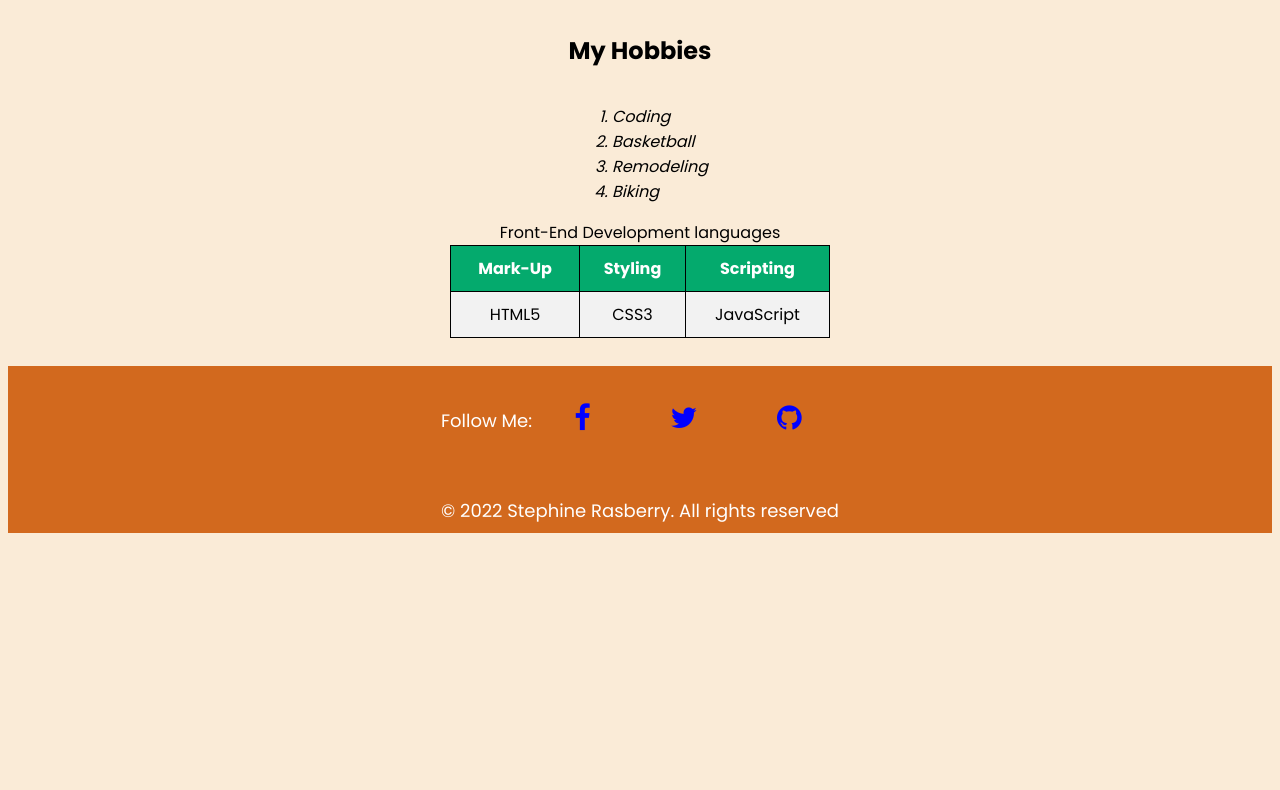
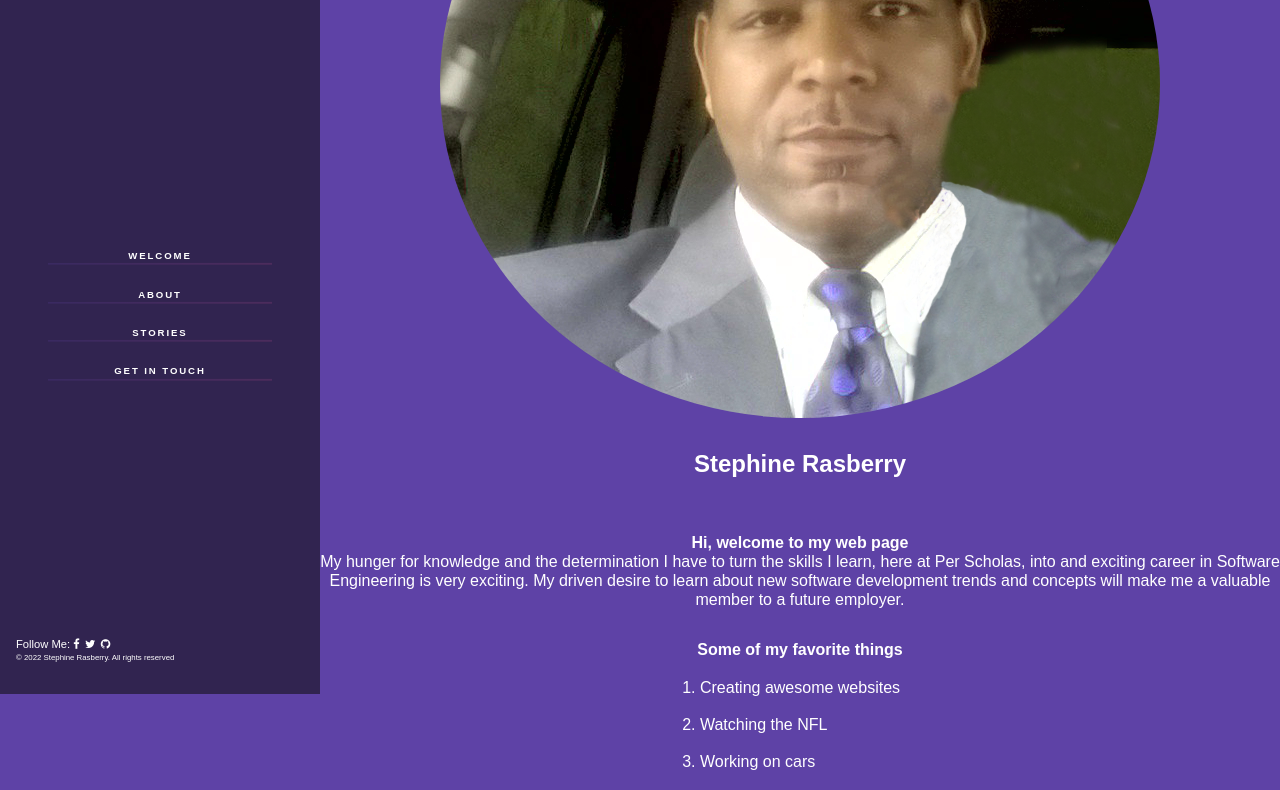
Before and after one commit to Razz67/Razz67.github.io, a plain HTML site: page stories.html in a window 1280 px wide. Shown: the part 106-896 px from the top of the page. Before the commit the page ends 800 px from the top, so only its background shows below. Drawn offline with Linux system fonts and the light colour scheme.

Commit message:
Refactor code

```diff
--- a/css/footer.css
+++ /dev/null
@@ -1,17 +0,0 @@
-footer {
-    background-color: chocolate;
-    color: #fff;
-    text-align: center;
-    margin-top: 1.8em;
-}
-
-footer p {
-    padding-bottom: 0.5em;
-}
-
-.fa {
-    padding: 1.3em;
-    font-size: 1.6em;
-    text-align: center;
-    text-decoration: none;
-}
--- a/css/header.css
+++ /dev/null
@@ -1,37 +0,0 @@
-header {
-    display: -webkit-flex;
-    display: -ms-flexbox;
-    display: flex;
-    justify-content: space-around;
-
-}
-
-header img {
-    width: 100%;
-    border-radius: 50%;
-
-}
-
-.nav-bar ul {
-    display: flex;
-    list-style-type: none;
-    padding: 0;
-    overflow: hidden;
-}
-
-.nav-bar ul li {
-    font-size: 1.4em;
-    padding: 1em;
-}
-
-.nav-bar a:link {
-    color: blue;
-}
-
-.nav-bar a:visited {
-    color: #04aa6d;
-}
-
-.nav-bar a:hover {
-    color: rgb(248, 98, 98);
-}
--- a/css/homePage.css
+++ /dev/null
@@ -1,10 +0,0 @@
-.main {
-    display: flex;
-    flex-wrap: wrap;
-    flex-direction: column;
-    align-items: center;
-}
-
-.main li {
-    font-style: italic;
-}
--- a/css/stories.css
+++ /dev/null
@@ -1,96 +0,0 @@
-@import url('https://fonts.googleapis.com/css2?family=Poppins:wght@400;500;700;800;900&display=swap');
-@import url(header.css);
-@import url(footer.css);
-
-a {
-    text-decoration: none;
-}
-
-a:link {
-    color: blue;
-}
-
-a:visited {
-    color: #04aa6d;
-}
-
-a:hover {
-    color: aqua;
-}
-
-nav li {
-    list-style: none;
-}
-
-body {
-    font-family: 'Poppins', sans-serif;
-    background-color: antiquewhite;
-}
-
-h2 {
-    text-decoration: underline;
-}
-
-
-
-li {
-    font-style: italic;
-}
-
-a {
-    color: purple;
-}
-
-
-
-header {
-    display: -webkit-flex;
-    display: -ms-flexbox;
-    display: flex;
-    align-items: center;
-    width: 100%;
-}
-
-header img {
-    max-width: 25%;
-    min-width: 15%;
-    border-radius: 50%;
-
-}
-
-header nav li {
-    display: flex;
-}
-
-
-#table {
-    width: 30%;
-    border-collapse: collapse;
-}
-
-#table th {
-    border-color: #000;
-    color: #fff;
-    background-color: #04aa6d;
-    height: 15px;
-}
-
-#table,
-th,
-td {
-    border: 1px solid;
-    text-align: center;
-}
-
-#table th,
-td {
-    padding: 10px;
-}
-
-#table tr:nth-child(even) {
-    background-color: #f2f2f2;
-}
-
-#table tr:hover {
-    background-color: #ddd;
-}
--- a/css/style.css
+++ /dev/null
@@ -1,19 +0,0 @@
-@import url('https://fonts.googleapis.com/css2?family=Poppins:wght@400;500;700;800;900&display=swap');
-@import url(header.css);
-@import url(homePage.css);
-@import url(stories.css);
-@import url(footer.css);
-
-body {
-    font-family: 'Poppins', sans-serif;
-    background-color: antiquewhite;
-}
-
-
-h2 {
-    text-decoration: underline;
-}
-
-p {
-    font-size: 18px;
-}
--- a/stories.html
+++ b/stories.html
@@ -1,54 +1,23 @@
+<!DOCTYPE html>
 <html lang="en">
 	<head>
 		<meta charset="UTF-8" />
 		<meta http-equiv="X-UA-Compatible" content="IE=edge" />
 		<meta name="viewport" content="width=device-width, initial-scale=1.0" />
-		<title>Stories</title>
-		<link
-			rel="stylesheet"
-			href="https://cdnjs.cloudflare.com/ajax/libs/font-awesome/4.7.0/css/font-awesome.min.css"
-		/>
-
-		<link rel="stylesheet" href="css/style.css" />
+        <link rel="stylesheet" href="https://cdnjs.cloudflare.com/ajax/libs/font-awesome/4.7.0/css/font-awesome.min.css">
+		<link rel="stylesheet" href="styles.css" />
+		<title>Document</title>
 	</head>
 	<body>
-		<div class="container">
-			<header>
-				<img src="images/Selfie3.png" alt="Image of me" />
-				<nav class="nav-bar">
+			<aside class="sidebar">
+				<nav class="nav">
 					<ul>
-						<li><a href="index.html">Home</a></li>
-						<li><a href="#">Stories</a></li>
-						<li><a href="contact.html">Contact</a></li>
+						<li><a href="index.html">Welcome</a></li>
+						<li><a href="about.html">About</a></li>
+						<li class="active"><a href="#">Stories</a></li>
+						<li><a href="contact.html">Get in touch</a></li>
 					</ul>
                     </nav>
-			</header>
-
-			<section class="main">
-				<h1>My Hobbies</h1>
-				<ol>
-					<li>Coding</li>
-					<li>Basketball</li>
-					<li>Remodeling</li>
-					<li>Biking</li>
-				</ol>
-
-				<table id="table">
-					<caption>
-						Front-End Development languages
-					</caption>
-					<tr>
-						<th>Mark-Up</th>
-						<th>Styling</th>
-						<th>Scripting</th>
-					</tr>
-					<tr>
-						<td>HTML5</td>
-						<td>CSS3</td>
-						<td>JavaScript</td>
-					</tr>
-				</table>
-			</section>
 
                     <footer>
                         <p id="social-links">
@@ -63,8 +32,30 @@
                             ></a>
                             <a href="https://www.github.com/razz67" class="fa fa-github"></a>
                         </p>
-				<p>&copy; 2022 Stephine Rasberry. All rights reserved</p>
+                        <p><span>&copy; 2022 Stephine Rasberry. All rights reserved</span></p>
                     </footer>
+			</aside>
+
+			<section class="main">
+				<div class="container">
+					<img src="Selfie3.png" alt="my image">
+                    <h2>Stephine Rasberry</h2>
+			<h3>Hi, welcome to my web page</h3>
+			<p>
+				My hunger for knowledge and the determination I have to turn the skills
+				I learn, here at Per Scholas, into and exciting career in Software
+				Engineering is very exciting. My driven desire to learn about new
+				software development trends and concepts will make me a valuable member
+				to a future employer.
+			</p>
+			<h3>Some of my favorite things</h3>
+			<ol>
+				<li>Creating awesome websites</li>
+				<li>Watching the NFL</li>
+				<li>Working on cars</li>
+			</ol>
             </div>
+			</section>
+		</main>
 	</body>
 </html>
--- /dev/null
+++ b/styles.css
@@ -0,0 +1,157 @@
+@import url('https://fonts.googleapis.com/css?family=Open+Sans');
+
+* {
+    margin: 0;
+    padding: 0;
+    box-sizing: border-box;
+    font-size: 16px;
+}
+
+body {
+    font-family: Arial, Helvetica, sans-serif;
+    font-size: 1em;
+    background: #5e42a6;
+}
+
+img {
+    max-width: 100%;
+    min-width: 75%;
+    border-radius: 50%;
+    padding: 2em;
+}
+
+.blue {
+    color: rgb(88, 199, 102);
+    font-size: 1em;
+}
+
+h2{
+    font-size: 1.5em;
+    margin-bottom: 1em;
+}
+
+h2,
+h3 {
+    color: #fff;
+}
+
+.main p {
+    color:#fff;
+    line-height: 1.2em;
+    text-align: center;
+}
+
+.sidebar {
+    position: fixed;
+    width: 25%;
+    height: 100vh;
+    background: #312450;
+    font-size: 0.05em;
+}
+
+.nav {
+    position: relative;
+    margin: 0 15%;
+    text-align: center;
+    top: 50%;
+    transform: translateY(-50%);
+    font-weight: bold;
+}
+
+.nav ul {
+    list-style: none;
+}
+
+li {
+    position: relative;
+    margin: 1.2em 0;
+}
+
+a {
+    position: relative;
+    color: #fff;
+    line-height: 2em;
+    text-transform: uppercase;
+    text-decoration: none;
+    font-size: 0.6em;
+    letter-spacing: 0.2em;
+    color: rgba(#fff, 0.35);
+    display: block;
+    transition: all ease-out 300ms;
+}
+
+.nav .active {
+    color: #b74e91;
+}
+
+.nav a:not(.active)::after {
+    opacity: 0.2;
+}
+
+.nav a:hover {
+    color: #5e42a6;
+}
+
+.nav a::after {
+    content: "";
+    position: absolute;
+    width: 100%;
+    min-height: 0.2em;
+    background: #000;
+    left: 0;
+    bottom: 0;
+    background-image: linear-gradient(to right, #5e42a6, #b74e91);
+}
+
+.main {
+    position: relative;
+    width: 75%;
+    float: right;
+    height: 100vh;
+}
+
+.main h3 {
+    padding-top: 2em;
+}
+
+.main ol {
+    color: #fff;
+    margin-bottom: 5em;
+}
+
+.container {
+    display: flex;
+    flex-direction: column;
+    align-items: center;
+    justify-content: center;
+    max-height: 100%;
+}
+
+
+.nav p {
+    text-transform: uppercase;
+    font-size: 1em;
+    left: 0.1em;
+    color: #fff;
+    font-weight: bold;
+    margin-top: 1.4em;
+}
+
+footer {
+    position: absolute;
+    content: "";
+    left: 5%;
+    bottom: 2em;
+    margin-top: 10em;
+}
+
+footer p {
+    color: #fff;
+    font-size: 0.7em;
+
+}
+
+footer span {
+    font-size: 0.7em;
+    margin-top: 1em;
+}
```
Also changed, not shown: about.html (added, +61 -0 lines), contact.html (+41 -31 lines), index.html (+36 -26 lines), index1.html (added, +51 -0 lines). Lines whose indentation alone changed are shown as unchanged.
